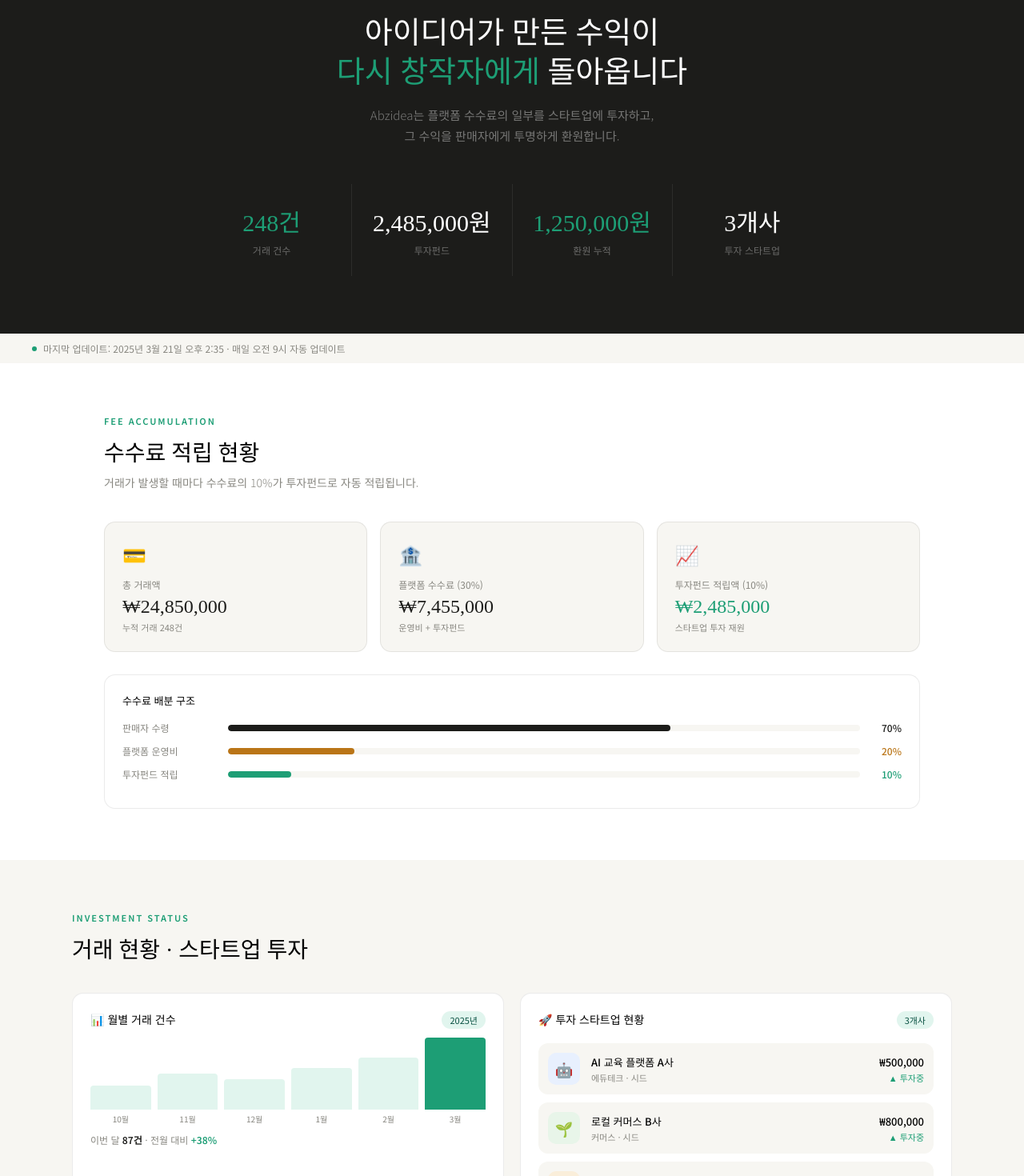
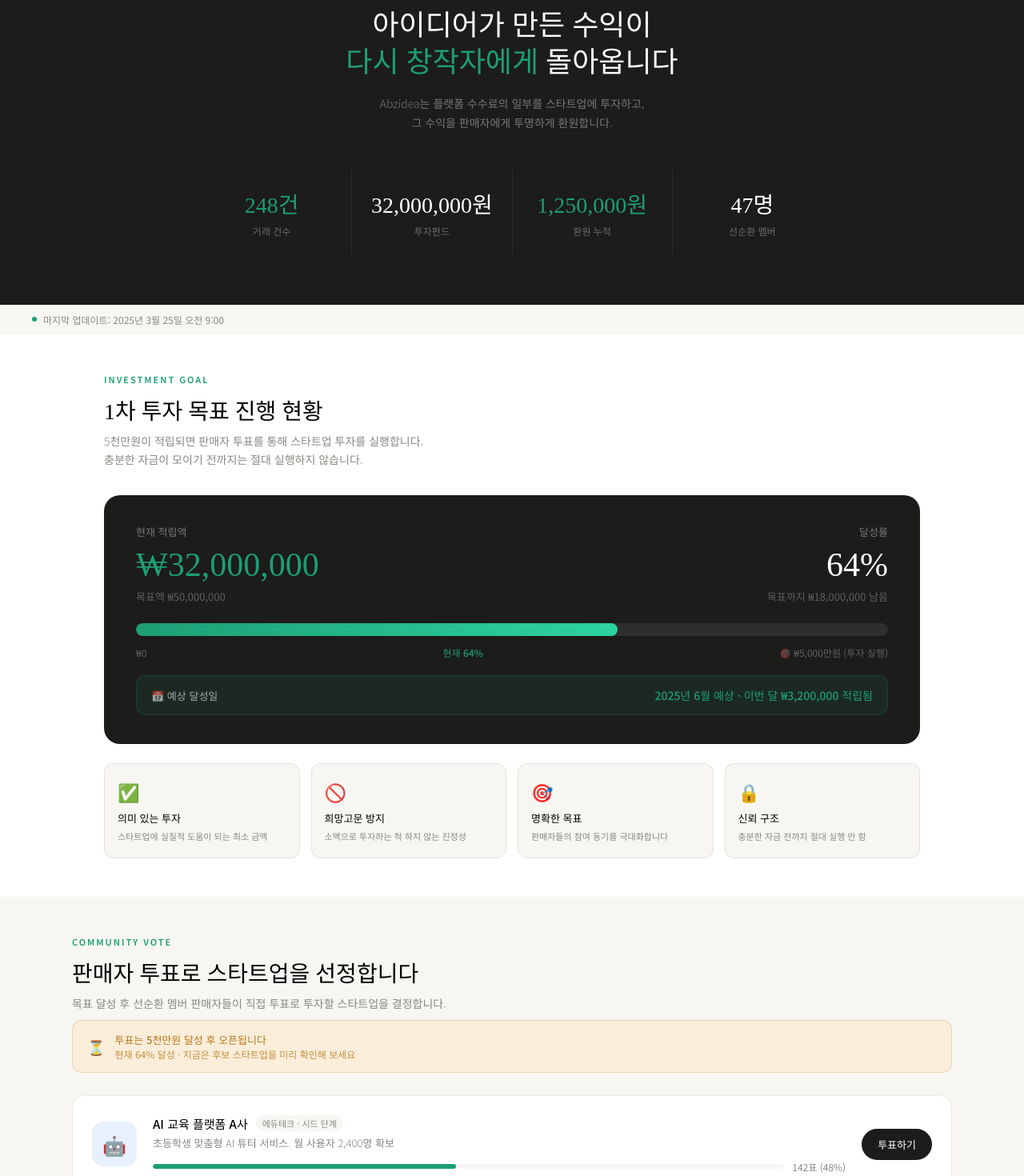
Before and after one commit to reree31-Abzidea/abzidea, a React (Vite) app: page /invest in a window 1280 px wide. Shown: the part 180-1650 px from the top of the page at 80% size. Built offline with nearby package versions, Linux system fonts and the light colour scheme.

Commit message:
Update Invest.jsx

```diff
--- a/src/pages/Invest.jsx
+++ b/src/pages/Invest.jsx
@@ -21,22 +21,50 @@ const bars = [
   { month:'1월', h:52 },{ month:'2월', h:65 },{ month:'3월', h:90, highlight:true },
 ]
 
+const startups = [
+  { id:1, icon:'🤖', bg:'#e8f0fe', name:'AI 교육 플랫폼 A사', desc:'에듀테크 · 시드 단계', detail:'초등학생 맞춤형 AI 튜터 서비스. 월 사용자 2,400명 확보', votes:142, pct:48 },
+  { id:2, icon:'🌱', bg:'#e8f5e9', name:'로컬 커머스 B사', desc:'커머스 · 시드 단계', detail:'동네 소상공인 공동 배송 플랫폼. 서울 3개 구 파일럿 운영 중', votes:98, pct:33 },
+  { id:3, icon:'⚙️', bg:'#FAEEDA', name:'HR 자동화 C사', desc:'HR테크 · 시드 단계', detail:'중소기업 채용·온보딩 자동화. 현재 고객사 12개사 계약', votes:57, pct:19 },
+]
+
 export default function Invest() {
+  const [voted, setVoted] = useState(null)
+  const [showVoteModal, setShowVoteModal] = useState(false)
+  const [selectedStartup, setSelectedStartup] = useState(null)
+
+  const currentFund = 32000000
+  const targetFund = 50000000
+  const progressPct = Math.round((currentFund / targetFund) * 100)
+  const remaining = targetFund - currentFund
+
+  const handleVoteClick = (startup) => {
+    setSelectedStartup(startup)
+    setShowVoteModal(true)
+  }
+
+  const handleVoteConfirm = () => {
+    setVoted(selectedStartup.id)
+    setShowVoteModal(false)
+  }
+
   return (
     <div style={{ background:'#fff' }}>
-      {/* 히어로 */}
-      <div style={{ background:'#1c1c1a', padding:'72px 40px', textAlign:'center', position:'relative', overflow:'hidden' }}>
+
+      <div style={{ background:'#1c1c1a', padding:'64px 40px', textAlign:'center', position:'relative', overflow:'hidden' }}>
         <div style={{ display:'inline-flex', alignItems:'center', gap:6, background:'rgba(29,158,117,0.15)', color:'#1D9E75', padding:'6px 16px', borderRadius:100, fontSize:12, fontWeight:500, marginBottom:24 }}>
-          <span style={{ width:6, height:6, borderRadius:'50%', background:'#1D9E75', display:'inline-block', animation:'pulse 2s infinite' }}></span>실시간 업데이트
+          <span style={{ width:6, height:6, borderRadius:'50%', background:'#1D9E75', display:'inline-block' }}></span>
+          실시간 업데이트
         </div>
-        <h1 style={{ fontFamily:'Noto Serif KR, serif', fontSize:38, fontWeight:400, color:'#fff', lineHeight:1.3, marginBottom:16 }}>
+        <h1 style={{ fontFamily:'Noto Serif KR, serif', fontSize:36, fontWeight:400, color:'#fff', lineHeight:1.3, marginBottom:16 }}>
           아이디어가 만든 수익이<br /><span style={{ color:'#1D9E75' }}>다시 창작자에게</span> 돌아옵니다
         </h1>
-        <p style={{ fontSize:15, color:'rgba(255,255,255,0.4)', marginBottom:48, fontWeight:300, lineHeight:1.7 }}>Abzidea는 플랫폼 수수료의 일부를 스타트업에 투자하고,<br />그 수익을 판매자에게 투명하게 환원합니다.</p>
+        <p style={{ fontSize:14, color:'rgba(255,255,255,0.4)', marginBottom:48, fontWeight:300, lineHeight:1.7 }}>
+          Abzidea는 플랫폼 수수료의 일부를 스타트업에 투자하고,<br />그 수익을 판매자에게 투명하게 환원합니다.
+        </p>
         <div style={{ display:'flex', justifyContent:'center', maxWidth:800, margin:'0 auto' }}>
-          {[['거래 건수','248','건'],['투자펀드','2485000','원'],['환원 누적','1250000','원'],['투자 스타트업','3','개사']].map(([label,target,suffix],i) => (
-            <div key={label} style={{ flex:1, padding:'24px 20px', textAlign:'center', borderRight: i<3 ? '0.5px solid rgba(255,255,255,0.08)' : 'none' }}>
-              <div style={{ fontFamily:'Noto Serif KR, serif', fontSize:30, color: i%2===0 ? '#1D9E75' : '#fff', marginBottom:6 }}>
+          {[['거래 건수','248','건'],['투자펀드','32000000','원'],['환원 누적','1250000','원'],['선순환 멤버','47','명']].map(([label,target,suffix],i) => (
+            <div key={label} style={{ flex:1, padding:'20px 16px', textAlign:'center', borderRight: i<3 ? '0.5px solid rgba(255,255,255,0.08)' : 'none' }}>
+              <div style={{ fontFamily:'Noto Serif KR, serif', fontSize:28, color: i%2===0 ? '#1D9E75' : '#fff', marginBottom:6 }}>
                 <CountUp target={parseInt(target)} suffix={suffix} />
               </div>
               <div style={{ fontSize:12, color:'rgba(255,255,255,0.35)' }}>{label}</div>
@@ -47,16 +75,117 @@ export default function Invest() {
 
       <div style={{ background:'#f7f6f2', padding:'10px 40px', fontSize:12, color:'#888780', display:'flex', alignItems:'center', gap:8 }}>
         <span style={{ width:6, height:6, borderRadius:'50%', background:'#1D9E75', display:'inline-block' }}></span>
-        마지막 업데이트: 2025년 3월 21일 오후 2:35 · 매일 오전 9시 자동 업데이트
+        마지막 업데이트: 2025년 3월 25일 오전 9:00
+      </div>
+
+      {/* 1차 투자 목표 진행률 */}
+      <div style={{ padding:'48px 40px', maxWidth:1100, margin:'0 auto' }}>
+        <div style={{ fontSize:11, fontWeight:600, color:'#1D9E75', letterSpacing:2, textTransform:'uppercase', marginBottom:10 }}>Investment Goal</div>
+        <div style={{ fontFamily:'Noto Serif KR, serif', fontSize:28, marginBottom:8 }}>1차 투자 목표 진행 현황</div>
+        <div style={{ fontSize:14, color:'#888780', fontWeight:300, marginBottom:32, lineHeight:1.7 }}>
+          5천만원이 적립되면 판매자 투표를 통해 스타트업 투자를 실행합니다.<br />충분한 자금이 모이기 전까지는 절대 실행하지 않습니다.
+        </div>
+
+        <div style={{ background:'#1c1c1a', borderRadius:20, padding:'36px 40px', marginBottom:24 }}>
+          <div style={{ display:'flex', justifyContent:'space-between', alignItems:'flex-start', marginBottom:24 }}>
+            <div>
+              <div style={{ fontSize:13, color:'rgba(255,255,255,0.4)', marginBottom:8 }}>현재 적립액</div>
+              <div style={{ fontFamily:'Noto Serif KR, serif', fontSize:42, color:'#1D9E75' }}>₩{currentFund.toLocaleString()}</div>
+              <div style={{ fontSize:13, color:'rgba(255,255,255,0.3)', marginTop:6 }}>목표액 ₩{targetFund.toLocaleString()}</div>
+            </div>
+            <div style={{ textAlign:'right' }}>
+              <div style={{ fontSize:13, color:'rgba(255,255,255,0.4)', marginBottom:8 }}>달성률</div>
+              <div style={{ fontFamily:'Noto Serif KR, serif', fontSize:42, color:'#fff' }}>{progressPct}%</div>
+              <div style={{ fontSize:13, color:'rgba(255,255,255,0.3)', marginTop:6 }}>목표까지 ₩{remaining.toLocaleString()} 남음</div>
+            </div>
+          </div>
+          <div style={{ height:16, background:'rgba(255,255,255,0.08)', borderRadius:100, overflow:'hidden', marginBottom:12 }}>
+            <div style={{ height:'100%', width:`${progressPct}%`, background:'linear-gradient(90deg,#1D9E75,#2dd4a0)', borderRadius:100 }}></div>
+          </div>
+          <div style={{ display:'flex', justifyContent:'space-between', fontSize:12, color:'rgba(255,255,255,0.3)' }}>
+            <span>₩0</span>
+            <span style={{ color:'#1D9E75', fontWeight:500 }}>현재 {progressPct}%</span>
+            <span>🎯 ₩5,000만원 (투자 실행)</span>
+          </div>
+          <div style={{ marginTop:20, padding:'14px 18px', background:'rgba(29,158,117,0.1)', borderRadius:12, border:'0.5px solid rgba(29,158,117,0.2)', display:'flex', justifyContent:'space-between', alignItems:'center' }}>
+            <div style={{ fontSize:13, color:'rgba(255,255,255,0.6)' }}>📅 예상 달성일</div>
+            <div style={{ fontSize:14, fontWeight:500, color:'#1D9E75' }}>2025년 6월 예상 · 이번 달 ₩3,200,000 적립됨</div>
+          </div>
+        </div>
+
+        <div style={{ display:'grid', gridTemplateColumns:'repeat(4,1fr)', gap:14 }}>
+          {[
+            { icon:'✅', title:'의미 있는 투자', desc:'스타트업에 실질적 도움이 되는 최소 금액' },
+            { icon:'🚫', title:'희망고문 방지', desc:'소액으로 투자하는 척 하지 않는 진정성' },
+            { icon:'🎯', title:'명확한 목표', desc:'판매자들의 참여 동기를 극대화합니다' },
+            { icon:'🔒', title:'신뢰 구조', desc:'충분한 자금 전까지 절대 실행 안 함' },
+          ].map((item,i) => (
+            <div key={i} style={{ background:'#f7f6f2', borderRadius:12, padding:'18px 16px', border:'0.5px solid rgba(0,0,0,0.08)' }}>
+              <div style={{ fontSize:22, marginBottom:8 }}>{item.icon}</div>
+              <div style={{ fontSize:13, fontWeight:500, marginBottom:5 }}>{item.title}</div>
+              <div style={{ fontSize:11, color:'#888780', lineHeight:1.5 }}>{item.desc}</div>
+            </div>
+          ))}
+        </div>
+      </div>
+
+      {/* 커뮤니티 투표 */}
+      <div style={{ background:'#f7f6f2', padding:'48px 40px' }}>
+        <div style={{ maxWidth:1100, margin:'0 auto' }}>
+          <div style={{ fontSize:11, fontWeight:600, color:'#1D9E75', letterSpacing:2, textTransform:'uppercase', marginBottom:10 }}>Community Vote</div>
+          <div style={{ fontFamily:'Noto Serif KR, serif', fontSize:28, marginBottom:8 }}>판매자 투표로 스타트업을 선정합니다</div>
+          <div style={{ fontSize:14, color:'#888780', fontWeight:300, marginBottom:8, lineHeight:1.7 }}>
+            목표 달성 후 선순환 멤버 판매자들이 직접 투표로 투자할 스타트업을 결정합니다.
+          </div>
+          <div style={{ background:'#FAEEDA', borderRadius:12, padding:'14px 18px', marginBottom:28, border:'0.5px solid rgba(186,117,23,0.2)', display:'flex', alignItems:'center', gap:12 }}>
+            <span style={{ fontSize:18 }}>⏳</span>
+            <div>
+              <div style={{ fontSize:13, fontWeight:500, color:'#BA7517' }}>투표는 5천만원 달성 후 오픈됩니다</div>
+              <div style={{ fontSize:12, color:'#BA7517', opacity:0.8 }}>현재 {progressPct}% 달성 · 지금은 후보 스타트업을 미리 확인해 보세요</div>
+            </div>
+          </div>
+
+          <div style={{ display:'flex', flexDirection:'column', gap:16 }}>
+            {startups.map(startup => (
+              <div key={startup.id} style={{ background:'#fff', borderRadius:16, border: voted===startup.id ? '1.5px solid #1D9E75' : '0.5px solid rgba(0,0,0,0.08)', padding:24, display:'flex', alignItems:'center', gap:20 }}>
+                <div style={{ width:56, height:56, borderRadius:14, background:startup.bg, display:'flex', alignItems:'center', justifyContent:'center', fontSize:24, flexShrink:0 }}>{startup.icon}</div>
+                <div style={{ flex:1 }}>
+                  <div style={{ display:'flex', alignItems:'center', gap:10, marginBottom:4 }}>
+                    <div style={{ fontSize:15, fontWeight:500 }}>{startup.name}</div>
+                    <span style={{ fontSize:11, color:'#888780', background:'#f7f6f2', padding:'2px 8px', borderRadius:100 }}>{startup.desc}</span>
+                  </div>
+                  <div style={{ fontSize:13, color:'#888780', marginBottom:12, fontWeight:300 }}>{startup.detail}</div>
+                  <div style={{ display:'flex', alignItems:'center', gap:10 }}>
+                    <div style={{ flex:1, height:6, background:'#f7f6f2', borderRadius:100, overflow:'hidden' }}>
+                      <div style={{ height:'100%', width:`${startup.pct}%`, background:'#1D9E75', borderRadius:100 }}></div>
+                    </div>
+                    <span style={{ fontSize:12, color:'#888780', whiteSpace:'nowrap' }}>{startup.votes}표 ({startup.pct}%)</span>
+                  </div>
+                </div>
+                <div style={{ flexShrink:0 }}>
+                  {voted === startup.id ? (
+                    <div style={{ background:'#E1F5EE', color:'#085041', padding:'10px 20px', borderRadius:100, fontSize:13, fontWeight:500 }}>✅ 투표 완료</div>
+                  ) : (
+                    <button onClick={() => handleVoteClick(startup)} style={{ background: voted ? '#f7f6f2' : '#1c1c1a', color: voted ? '#888780' : '#fff', padding:'10px 20px', borderRadius:100, fontSize:13, fontWeight:500, border:'none', cursor: voted ? 'default' : 'pointer', fontFamily:'inherit' }}>
+                      {voted ? '투표 마감' : '투표하기'}
+                    </button>
+                  )}
+                </div>
+              </div>
+            ))}
+          </div>
+          <div style={{ marginTop:16, fontSize:12, color:'#888780', textAlign:'center' }}>
+            * 투표는 선순환 멤버 판매자만 참여 가능합니다 · 1인 1표
+          </div>
+        </div>
       </div>
 
       {/* 수수료 적립 */}
-      <div style={{ padding:'64px 40px', maxWidth:1100, margin:'0 auto' }}>
+      <div style={{ padding:'48px 40px', maxWidth:1100, margin:'0 auto' }}>
         <div style={{ fontSize:11, fontWeight:600, color:'#1D9E75', letterSpacing:2, textTransform:'uppercase', marginBottom:10 }}>Fee Accumulation</div>
-        <div style={{ fontFamily:'Noto Serif KR, serif', fontSize:28, marginBottom:8 }}>수수료 적립 현황</div>
-        <div style={{ fontSize:14, color:'#888780', fontWeight:300, marginBottom:36, lineHeight:1.7 }}>거래가 발생할 때마다 수수료의 10%가 투자펀드로 자동 적립됩니다.</div>
+        <div style={{ fontFamily:'Noto Serif KR, serif', fontSize:28, marginBottom:36 }}>수수료 적립 현황</div>
         <div style={{ display:'grid', gridTemplateColumns:'repeat(3,1fr)', gap:16, marginBottom:28 }}>
-          {[['💳','총 거래액','₩24,850,000','누적 거래 248건'],['🏦','플랫폼 수수료 (30%)','₩7,455,000','운영비 + 투자펀드'],['📈','투자펀드 적립액 (10%)','₩2,485,000','스타트업 투자 재원']].map(([icon,label,num,sub],i) => (
+          {[['💳','총 거래액','₩24,850,000','누적 거래 248건'],['🏦','플랫폼 수수료 (20%)','₩4,970,000','운영비 + 투자펀드'],['📈','투자펀드 적립액 (10%)','₩2,485,000','선순환 투자 재원']].map(([icon,label,num,sub],i) => (
             <div key={label} style={{ background:'#f7f6f2', borderRadius:14, padding:22, border:'0.5px solid rgba(0,0,0,0.08)' }}>
               <div style={{ fontSize:24, marginBottom:12 }}>{icon}</div>
               <div style={{ fontSize:12, color:'#888780', marginBottom:6 }}>{label}</div>
@@ -65,10 +194,9 @@ export default function Invest() {
             </div>
           ))}
         </div>
-        {/* 배분 바 */}
         <div style={{ background:'#fff', borderRadius:14, border:'0.5px solid rgba(0,0,0,0.08)', padding:22 }}>
           <div style={{ fontSize:13, fontWeight:500, marginBottom:16 }}>수수료 배분 구조</div>
-          {[['판매자 수령','#1c1c1a',70],['플랫폼 운영비','#BA7517',20],['투자펀드 적립','#1D9E75',10]].map(([label,color,pct]) => (
+          {[['판매자 수령','#1c1c1a',80],['플랫폼 운영비','#BA7517',10],['투자펀드 적립','#1D9E75',10]].map(([label,color,pct]) => (
             <div key={label} style={{ display:'flex', alignItems:'center', gap:0, marginBottom:12 }}>
               <div style={{ fontSize:12, color:'#888780', width:120, flexShrink:0 }}>{label}</div>
               <div style={{ flex:1, height:8, background:'#f7f6f2', borderRadius:100, overflow:'hidden', margin:'0 12px' }}>
@@ -81,12 +209,9 @@ export default function Invest() {
       </div>
 
       {/* 거래 + 스타트업 */}
-      <div style={{ background:'#f7f6f2', padding:'64px 40px' }}>
+      <div style={{ background:'#f7f6f2', padding:'48px 40px' }}>
         <div style={{ maxWidth:1100, margin:'0 auto' }}>
-          <div style={{ fontSize:11, fontWeight:600, color:'#1D9E75', letterSpacing:2, textTransform:'uppercase', marginBottom:10 }}>Investment Status</div>
-          <div style={{ fontFamily:'Noto Serif KR, serif', fontSize:28, marginBottom:36 }}>거래 현황 · 스타트업 투자</div>
           <div style={{ display:'grid', gridTemplateColumns:'1fr 1fr', gap:20 }}>
-            {/* 차트 */}
             <div style={{ background:'#fff', borderRadius:14, border:'0.5px solid rgba(0,0,0,0.08)', padding:22 }}>
               <div style={{ display:'flex', justifyContent:'space-between', marginBottom:20 }}>
                 <div style={{ fontSize:14, fontWeight:500 }}>📊 월별 거래 건수</div>
@@ -102,23 +227,19 @@ export default function Invest() {
               </div>
               <div style={{ fontSize:12, color:'#888780' }}>이번 달 <strong style={{ color:'#1c1c1a' }}>87건</strong> · 전월 대비 <strong style={{ color:'#1D9E75' }}>+38%</strong></div>
             </div>
-            {/* 스타트업 */}
             <div style={{ background:'#fff', borderRadius:14, border:'0.5px solid rgba(0,0,0,0.08)', padding:22 }}>
               <div style={{ display:'flex', justifyContent:'space-between', marginBottom:18 }}>
-                <div style={{ fontSize:14, fontWeight:500 }}>🚀 투자 스타트업 현황</div>
-                <span style={{ fontSize:11, background:'#E1F5EE', color:'#085041', padding:'3px 10px', borderRadius:100 }}>3개사</span>
+                <div style={{ fontSize:14, fontWeight:500 }}>🚀 투자 후보 스타트업</div>
+                <span style={{ fontSize:11, background:'#FAEEDA', color:'#BA7517', padding:'3px 10px', borderRadius:100 }}>투표 대기중</span>
               </div>
-              {[['#e8f0fe','🤖','AI 교육 플랫폼 A사','에듀테크 · 시드','₩500,000','active'],['#e8f5e9','🌱','로컬 커머스 B사','커머스 · 시드','₩800,000','active'],['#FAEEDA','⚙️','HR 자동화 C사','HR테크 · 검토중','검토중','pending']].map(([bg,icon,name,desc,amt,status]) => (
-                <div key={name} style={{ display:'flex', alignItems:'center', gap:14, padding:'12px', background:'#f7f6f2', borderRadius:12, marginBottom:10 }}>
-                  <div style={{ width:40, height:40, borderRadius:10, background:bg, display:'flex', alignItems:'center', justifyContent:'center', fontSize:18, flexShrink:0 }}>{icon}</div>
+              {startups.map(startup => (
+                <div key={startup.id} style={{ display:'flex', alignItems:'center', gap:12, padding:'10px', background:'#f7f6f2', borderRadius:10, marginBottom:8 }}>
+                  <div style={{ width:36, height:36, borderRadius:8, background:startup.bg, display:'flex', alignItems:'center', justifyContent:'center', fontSize:16, flexShrink:0 }}>{startup.icon}</div>
                   <div style={{ flex:1 }}>
-                    <div style={{ fontSize:13, fontWeight:500, marginBottom:2 }}>{name}</div>
-                    <div style={{ fontSize:11, color:'#888780' }}>{desc}</div>
+                    <div style={{ fontSize:13, fontWeight:500, marginBottom:2 }}>{startup.name}</div>
+                    <div style={{ fontSize:11, color:'#888780' }}>{startup.desc}</div>
                   </div>
-                  <div style={{ textAlign:'right' }}>
-                    <div style={{ fontSize:13, fontWeight:500 }}>{amt}</div>
-                    <div style={{ fontSize:11, color: status==='active' ? '#1D9E75' : '#BA7517', marginTop:2 }}>{status==='active' ? '▲ 투자중' : '◎ 검토중'}</div>
-                  </div>
+                  <div style={{ fontSize:12, color:'#BA7517', fontWeight:500 }}>◎ 대기중</div>
                 </div>
               ))}
             </div>
@@ -127,10 +248,10 @@ export default function Invest() {
       </div>
 
       {/* 환원 현황 */}
-      <div style={{ padding:'64px 40px', maxWidth:1100, margin:'0 auto' }}>
+      <div style={{ padding:'48px 40px', maxWidth:1100, margin:'0 auto' }}>
         <div style={{ fontSize:11, fontWeight:600, color:'#1D9E75', letterSpacing:2, textTransform:'uppercase', marginBottom:10 }}>Seller Returns</div>
         <div style={{ fontFamily:'Noto Serif KR, serif', fontSize:28, marginBottom:36 }}>판매자 환원 현황</div>
-        <div style={{ display:'grid', gridTemplateColumns:'repeat(3,1fr)', gap:16, marginBottom:36 }}>
+        <div style={{ display:'grid', gridTemplateColumns:'repeat(3,1fr)', gap:16, marginBottom:32 }}>
           {[['총 환원 금액','₩1,250,000','↑ 이번 달 ₩320,000'],['환원 받은 판매자','47명','↑ 이번 달 12명 신규'],['1인 평균 환원액','₩26,595','↑ 전월 대비 +18%']].map(([label,num,sub]) => (
             <div key={label} style={{ background:'#f7f6f2', borderRadius:14, padding:20, borderLeft:'3px solid #1D9E75' }}>
               <div style={{ fontSize:12, color:'#888780', marginBottom:8 }}>{label}</div>
@@ -139,10 +260,9 @@ export default function Invest() {
             </div>
           ))}
         </div>
-        {/* 3단계 */}
-        <div style={{ display:'grid', gridTemplateColumns:'1fr 40px 1fr 40px 1fr', alignItems:'center', gap:0 }}>
-          {[['Step 01','💳','거래 발생','수수료의 10%가 투자펀드로 자동 적립'],['→'],['Step 02','🚀','스타트업 투자','적립된 펀드로 유망 스타트업에 투자'],['→'],['Step 03','💚','판매자 환원','투자 수익의 30%가 판매자에게 자동 배분']].map((item,i) => {
-            if(item.length===1) return <div key={i} style={{ textAlign:'center', fontSize:20, color:'#888780' }}>→</div>
+        <div style={{ display:'grid', gridTemplateColumns:'1fr 40px 1fr 40px 1fr', alignItems:'center' }}>
+          {[['Step 01','💳','거래 발생','수수료의 10%가 투자펀드로 자동 적립'],null,['Step 02','🗳️','커뮤니티 투표','5천만원 달성 시 판매자 투표로 스타트업 선정'],null,['Step 03','💚','판매자 환원','투자 수익의 30%가 판매자에게 자동 배분']].map((item,i) => {
+            if(!item) return <div key={i} style={{ textAlign:'center', fontSize:20, color:'#888780' }}>→</div>
             const [step,icon,title,desc] = item
             return (
               <div key={step} style={{ background:'#fff', borderRadius:14, border:'0.5px solid rgba(0,0,0,0.08)', padding:20, textAlign:'center' }}>
@@ -157,11 +277,11 @@ export default function Invest() {
       </div>
 
       {/* 투명성 */}
-      <div style={{ background:'#1c1c1a', padding:'64px 40px', textAlign:'center' }}>
+      <div style={{ background:'#1c1c1a', padding:'56px 40px', textAlign:'center' }}>
         <div style={{ fontFamily:'Noto Serif KR, serif', fontSize:28, color:'#fff', marginBottom:16 }}>우리는 <span style={{ color:'#1D9E75' }}>모든 것을 공개</span>합니다</div>
         <div style={{ fontSize:14, color:'rgba(255,255,255,0.4)', marginBottom:40, fontWeight:300, lineHeight:1.8 }}>Abzidea는 플랫폼의 모든 수익 흐름을 투명하게 공개합니다.</div>
         <div style={{ display:'flex', justifyContent:'center', gap:40, flexWrap:'wrap' }}>
-          {[['📊','실시간 거래 현황'],['🏦','수수료 배분 내역'],['🚀','투자 스타트업 공개'],['💚','환원 금액 전체 공개'],['🔐','블록체인 기록']].map(([icon,text]) => (
+          {[['📊','실시간 거래 현황'],['🏦','수수료 배분 내역'],['🗳️','커뮤니티 투표 결과'],['💚','환원 금액 전체 공개'],['🔐','블록체인 기록']].map(([icon,text]) => (
             <div key={text} style={{ textAlign:'center' }}>
               <div style={{ fontSize:28, marginBottom:8 }}>{icon}</div>
               <div style={{ fontSize:13, color:'rgba(255,255,255,0.5)' }}>{text}</div>
@@ -181,6 +301,24 @@ export default function Invest() {
         <div style={{ fontFamily:'Noto Serif KR, serif', fontSize:16 }}>Ab<span style={{ color:'#1D9E75' }}>zidea</span></div>
         <div style={{ fontSize:12, color:'#888780' }}>© 2025 Abzidea · 선순환 투자 현황은 매일 오전 9시 업데이트</div>
       </footer>
+
+      {/* 투표 확인 모달 */}
+      {showVoteModal && selectedStartup && (
+        <div style={{ position:'fixed', inset:0, background:'rgba(0,0,0,0.6)', display:'flex', alignItems:'center', justifyContent:'center', zIndex:1000 }}>
+          <div style={{ background:'#fff', borderRadius:20, padding:32, maxWidth:400, width:'90%' }}>
+            <div style={{ fontSize:32, textAlign:'center', marginBottom:16 }}>🗳️</div>
+            <div style={{ fontFamily:'Noto Serif KR, serif', fontSize:20, fontWeight:500, textAlign:'center', marginBottom:8 }}>투표 확인</div>
+            <div style={{ fontSize:14, color:'#888780', textAlign:'center', marginBottom:24, lineHeight:1.6 }}>
+              <strong style={{ color:'#1c1c1a' }}>{selectedStartup.name}</strong>에<br />투표하시겠습니까?<br />
+              <span style={{ fontSize:12 }}>한 번 투표하면 변경이 불가합니다.</span>
+            </div>
+            <div style={{ display:'flex', gap:10 }}>
+              <button onClick={() => setShowVoteModal(false)} style={{ flex:1, padding:12, borderRadius:100, border:'0.5px solid rgba(0,0,0,0.08)', background:'#fff', fontSize:14, cursor:'pointer', fontFamily:'inherit' }}>취소</button>
+              <button onClick={handleVoteConfirm} style={{ flex:1, padding:12, borderRadius:100, border:'none', background:'#1D9E75', color:'#fff', fontSize:14, fontWeight:500, cursor:'pointer', fontFamily:'inherit' }}>투표하기</button>
+            </div>
+          </div>
+        </div>
+      )}
     </div>
   )
 }
```
